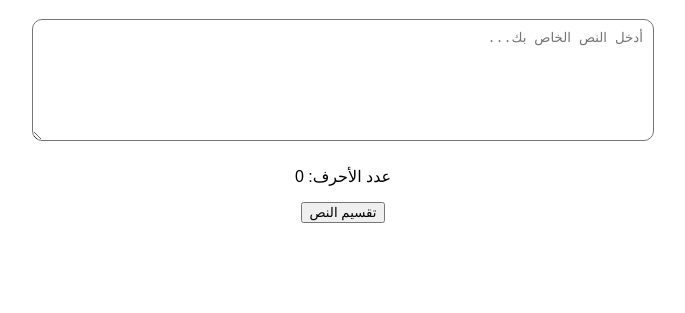
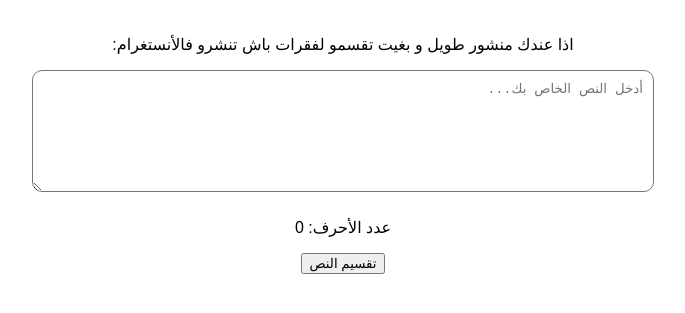
Before and after one commit to ibrahim662/instagram-caption-splitter, a plain HTML site: page index.html in a window 1280 px wide. Shown: the part 101-414 px from the top of the page, without its empty margins (297-982 px from the left). Drawn offline with Linux system fonts and the light colour scheme.

Commit message:
Add a description

```diff
--- a/index.html
+++ b/index.html
@@ -13,6 +13,9 @@
 
 
   <h1>Instagram Caption Splitter</h1>
+  <p>
+    اذا عندك منشور طويل و بغيت تقسمو لفقرات باش تنشرو فالأنستغرام:
+  </p>
   <textarea id="inputText" placeholder="أدخل النص الخاص بك..." oninput="updateTextLength()"></textarea>
   <p id="textLength">عدد الأحرف: 0</p>
   <button onclick="splitText()">تقسيم النص</button>
```
